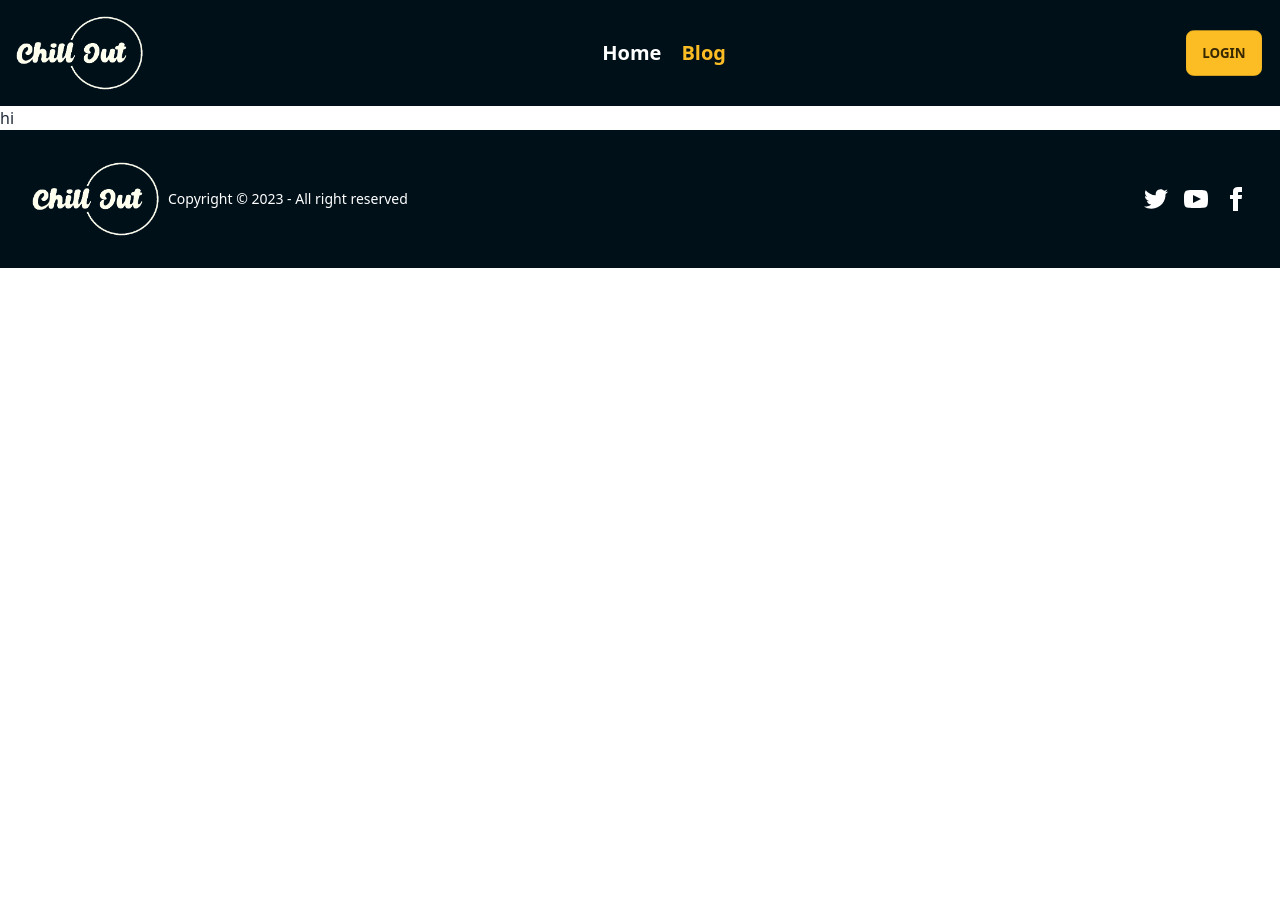
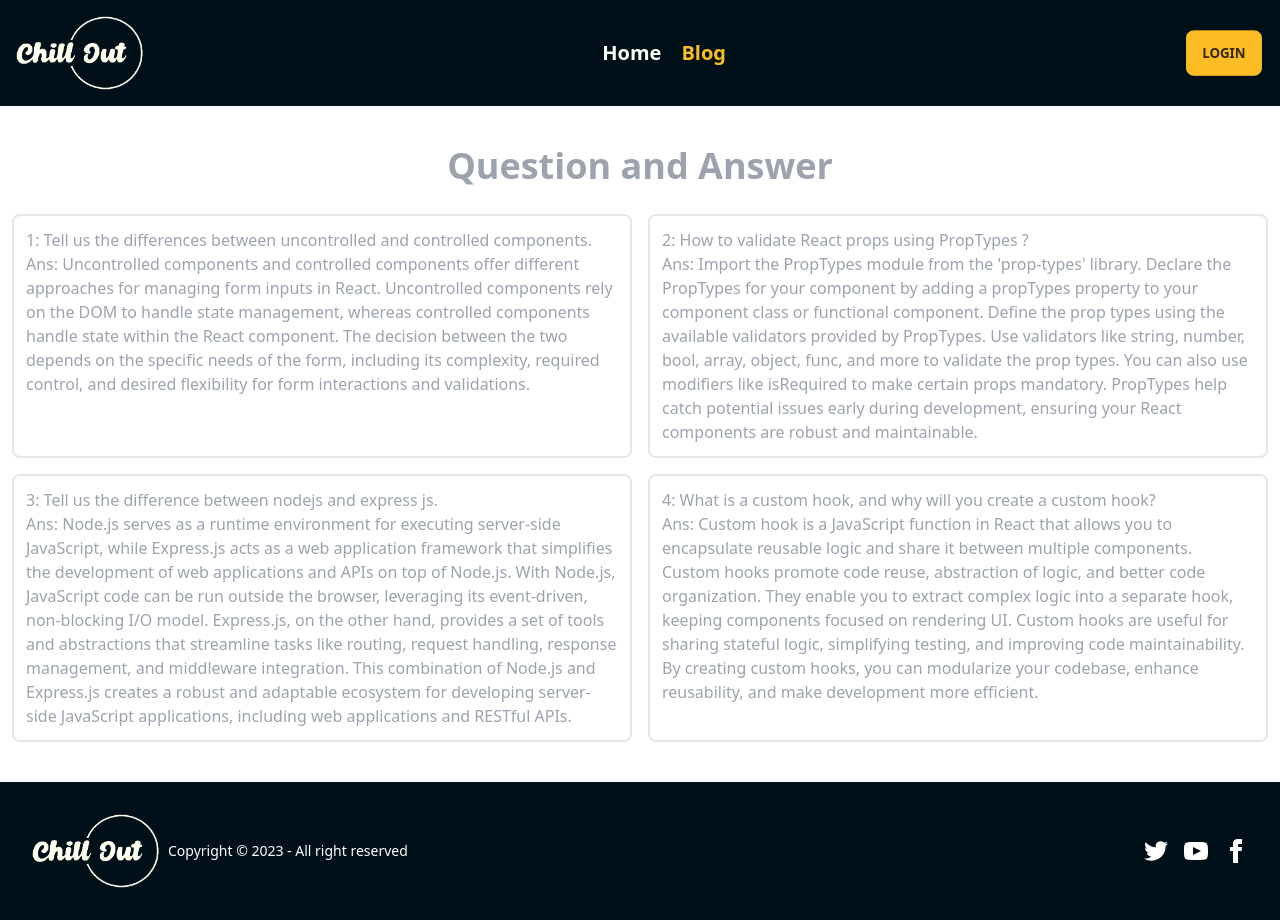
Before and after one commit to Shahadat-Git/chill-out-client, a React (Vite) app: page /blog in a window 1280 px wide. Before the commit the page ends 800 px from the top, so only its background shows below. Built offline with nearby package versions, Linux system fonts and the light colour scheme; no server answers.

Commit message:
blog page and blogs added

```diff
--- a/src/layouts/Main.jsx
+++ b/src/layouts/Main.jsx
@@ -7,7 +7,9 @@ const Main = () => {
     return (
         <div>
             <Header></Header>
-            <Outlet></Outlet>
+            <div className='min-h-[calc(100vh-242.70px)]'>
+                <Outlet></Outlet>
+            </div>
             <Footer></Footer>
         </div>
     );
--- /dev/null
+++ b/src/pages/Blog/Blog.jsx
@@ -0,0 +1,40 @@
+import React from 'react';
+
+const Blog = () => {
+    return (
+        <div>
+            <div className='container mx-auto my-10'>
+                <h2 className='text-4xl font-semibold text-gray-400 my-7 text-center'>Question and Answer</h2>
+                <div className='grid lg:grid-cols-2 gap-4 text-gray-400 text-start font-medium mx-3'>
+                    <div className='p-3 rounded-lg border-2 hover:border-warning transition-colors duration-1000 hover:text-gray-500'>
+                        <p>1: Tell us the differences between uncontrolled and controlled components.</p>
+                        <p>Ans: Uncontrolled components and controlled components offer different approaches for managing form inputs in React. Uncontrolled components rely on the DOM to handle state management, whereas controlled components handle state within the React component. The decision between the two depends on the specific needs of the form, including its complexity, required control, and desired flexibility for form interactions and validations.</p>
+                    </div>
+                    <div className='p-3 rounded-lg border-2 hover:border-warning transition-colors duration-1000 hover:text-gray-500'>
+                        <p>2: How to validate React props using PropTypes ?</p>
+                        <p>Ans: Import the PropTypes module from the 'prop-types' library.
+                            Declare the PropTypes for your component by adding a propTypes property to your component class or functional component.
+                            Define the prop types using the available validators provided by PropTypes.
+                            Use validators like string, number, bool, array, object, func, and more to validate the prop types.
+                            You can also use modifiers like isRequired to make certain props mandatory.
+                            PropTypes help catch potential issues early during development, ensuring your React components are robust and maintainable.
+
+
+
+                        </p>
+                    </div>
+                    <div className='p-3 rounded-lg border-2 hover:border-warning transition-colors duration-1000 hover:text-gray-500'>
+                        <p>3: Tell us the difference between nodejs and express js.</p>
+                        <p>Ans: Node.js serves as a runtime environment for executing server-side JavaScript, while Express.js acts as a web application framework that simplifies the development of web applications and APIs on top of Node.js. With Node.js, JavaScript code can be run outside the browser, leveraging its event-driven, non-blocking I/O model. Express.js, on the other hand, provides a set of tools and abstractions that streamline tasks like routing, request handling, response management, and middleware integration. This combination of Node.js and Express.js creates a robust and adaptable ecosystem for developing server-side JavaScript applications, including web applications and RESTful APIs.</p>
+                    </div>
+                    <div className='p-3 rounded-lg border-2 hover:border-warning transition-colors duration-1000 hover:text-gray-500'>
+                        <p>4: What is a custom hook, and why will you create a custom hook?</p>
+                        <p>Ans:  Custom hook is a JavaScript function in React that allows you to encapsulate reusable logic and share it between multiple components. Custom hooks promote code reuse, abstraction of logic, and better code organization. They enable you to extract complex logic into a separate hook, keeping components focused on rendering UI. Custom hooks are useful for sharing stateful logic, simplifying testing, and improving code maintainability. By creating custom hooks, you can modularize your codebase, enhance reusability, and make development more efficient.</p>
+                    </div>
+                </div>
+            </div>
+        </div>
+    );
+};
+
+export default Blog;
--- a/src/routes/Router.jsx
+++ b/src/routes/Router.jsx
@@ -7,6 +7,7 @@ import Login from '../pages/Login/Login';
 import Register from '../pages/Register/Register';
 import ErrorPage from '../shared/ErrorPage';
 import PrivateRoute from './PrivateRoute';
+import Blog from '../pages/Blog/Blog';
 
 const router = createBrowserRouter([
     {
@@ -20,7 +21,7 @@ const router = createBrowserRouter([
             },
             {
                 path: '/blog',
-                element: <h1>hi</h1>
+                element: <Blog></Blog>
             },
             {
                 path: '/recipes/:id',
```
Also changed, not shown: 1 other file (tests, documents, lock files or other folders).
